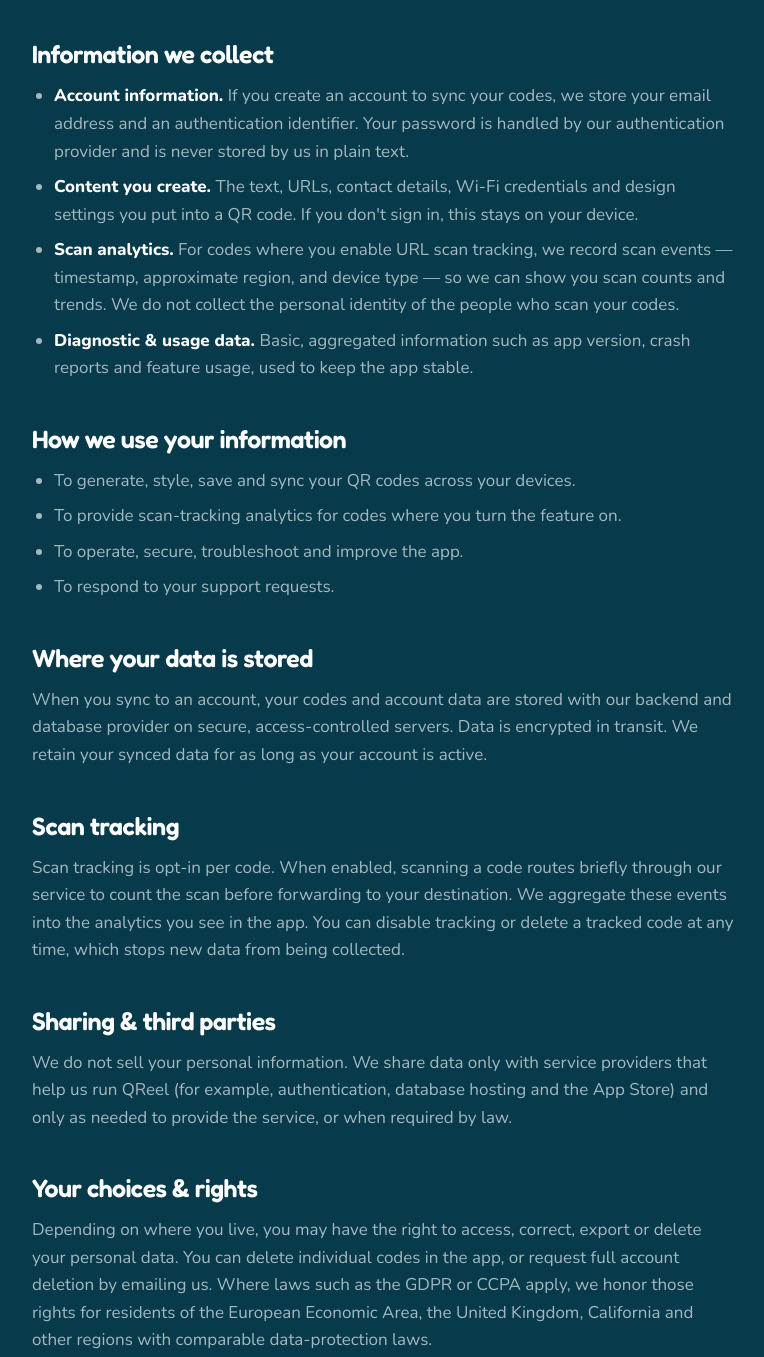
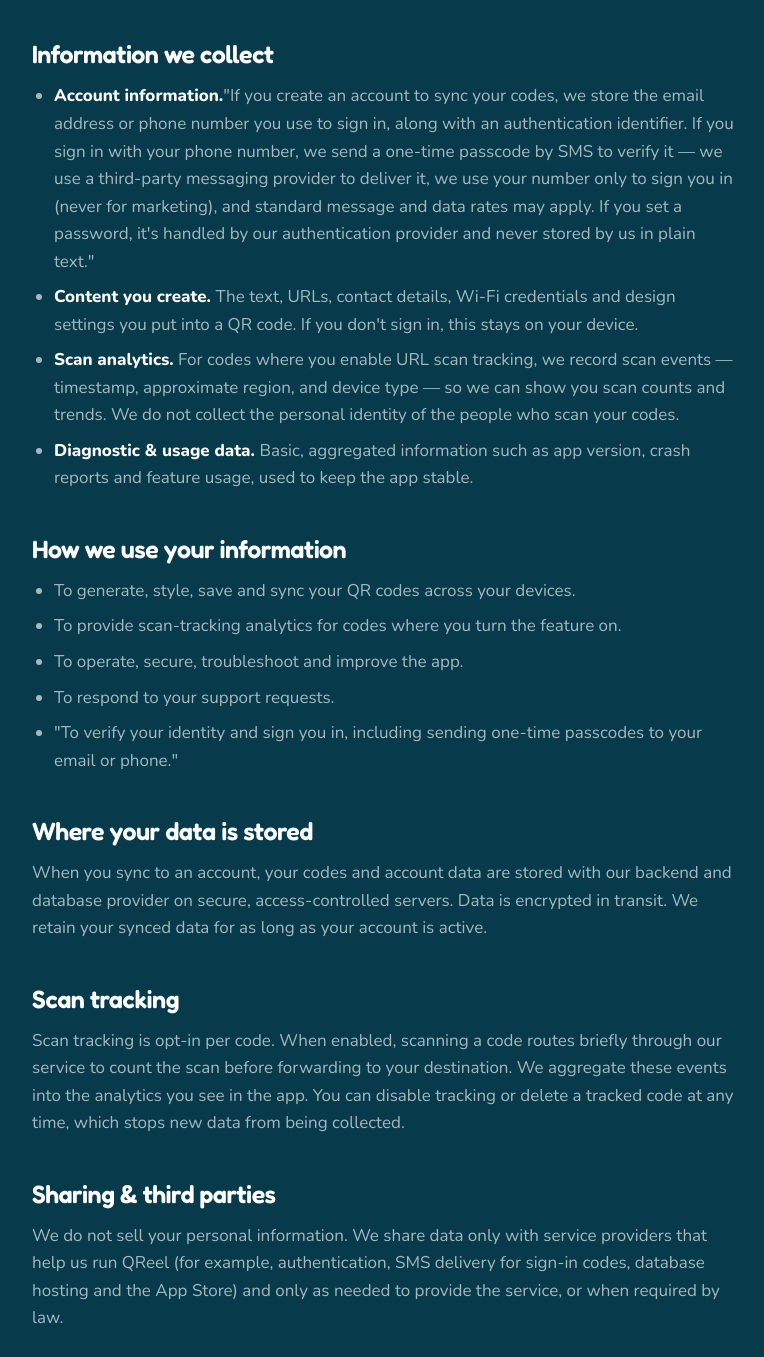
Before and after one commit to John-C-Gordon/QReel-Website, a plain HTML site: page privacy.html in a window 1280 px wide. Shown: the part 501-1858 px from the top of the page, without its empty margins (256-1020 px from the left). Drawn offline with nearby package versions, Linux system fonts and the light colour scheme.

Commit message:
Revise privacy policy for account information clarity
Updated account information section to clarify data handling and added details about SMS verification and data sharing with third-party providers.

```diff
--- a/privacy.html
+++ b/privacy.html
@@ -34,7 +34,7 @@
 
   <h2>Information we collect</h2>
   <ul>
-    <li><strong>Account information.</strong> If you create an account to sync your codes, we store your email address and an authentication identifier. Your password is handled by our authentication provider and is never stored by us in plain text.</li>
+    <li><strong>Account information.</strong>"If you create an account to sync your codes, we store the email address or phone number you use to sign in, along with an authentication identifier. If you sign in with your phone number, we send a one-time passcode by SMS to verify it — we use a third-party messaging provider to deliver it, we use your number only to sign you in (never for marketing), and standard message and data rates may apply. If you set a password, it's handled by our authentication provider and never stored by us in plain text."</li>
     <li><strong>Content you create.</strong> The text, URLs, contact details, Wi-Fi credentials and design settings you put into a QR code. If you don't sign in, this stays on your device.</li>
     <li><strong>Scan analytics.</strong> For codes where you enable URL scan tracking, we record scan events — timestamp, approximate region, and device type — so we can show you scan counts and trends. We do not collect the personal identity of the people who scan your codes.</li>
     <li><strong>Diagnostic &amp; usage data.</strong> Basic, aggregated information such as app version, crash reports and feature usage, used to keep the app stable.</li>
@@ -46,6 +46,7 @@
     <li>To provide scan-tracking analytics for codes where you turn the feature on.</li>
     <li>To operate, secure, troubleshoot and improve the app.</li>
     <li>To respond to your support requests.</li>
+    <li>"To verify your identity and sign you in, including sending one-time passcodes to your email or phone."</li>
   </ul>
 
   <h2>Where your data is stored</h2>
@@ -55,7 +56,7 @@
   <p>Scan tracking is opt-in per code. When enabled, scanning a code routes briefly through our service to count the scan before forwarding to your destination. We aggregate these events into the analytics you see in the app. You can disable tracking or delete a tracked code at any time, which stops new data from being collected.</p>
 
   <h2>Sharing &amp; third parties</h2>
-  <p>We do not sell your personal information. We share data only with service providers that help us run QReel (for example, authentication, database hosting and the App Store) and only as needed to provide the service, or when required by law.</p>
+  <p>We do not sell your personal information. We share data only with service providers that help us run QReel (for example, authentication, SMS delivery for sign-in codes, database hosting and the App Store) and only as needed to provide the service, or when required by law.</p>
 
   <h2>Your choices &amp; rights</h2>
   <p>Depending on where you live, you may have the right to access, correct, export or delete your personal data. You can delete individual codes in the app, or request full account deletion by emailing us. Where laws such as the GDPR or CCPA apply, we honor those rights for residents of the European Economic Area, the United Kingdom, California and other regions with comparable data-protection laws.</p>
```
